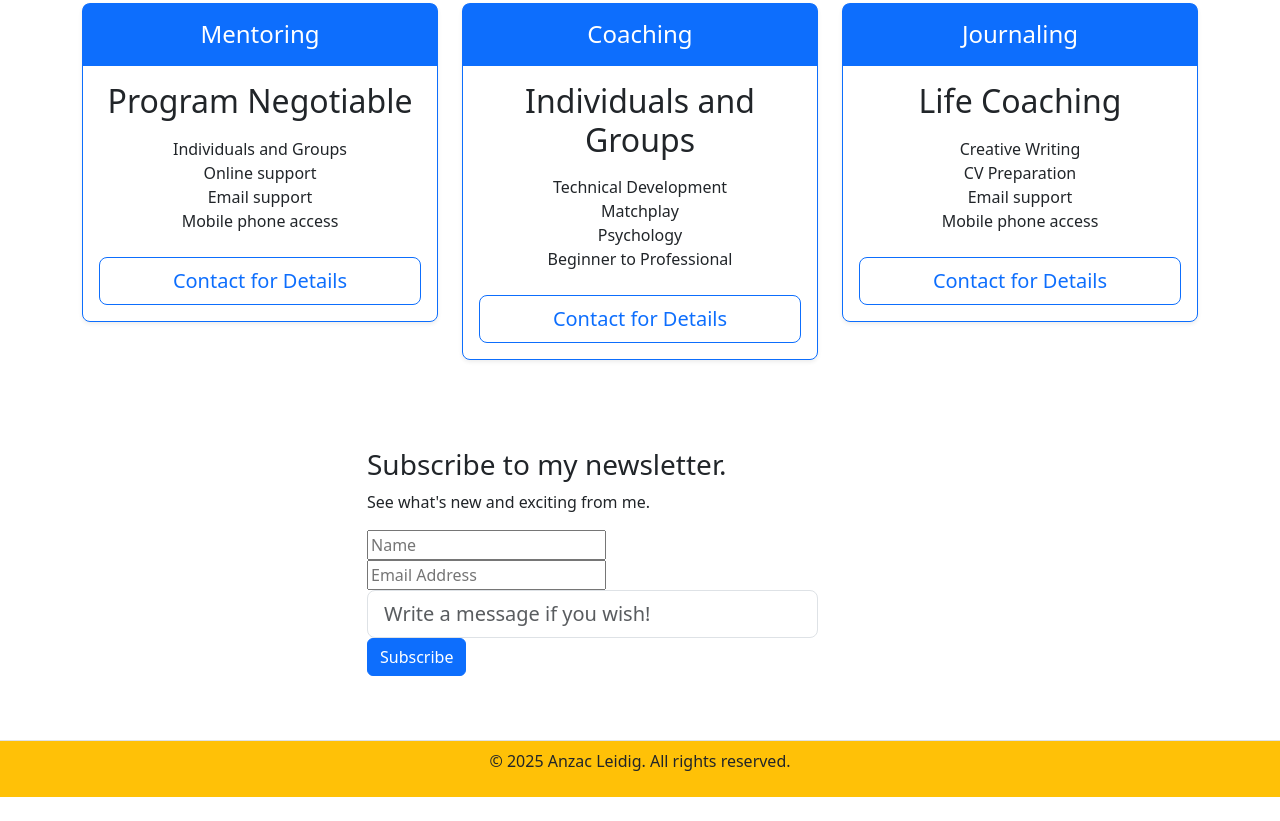
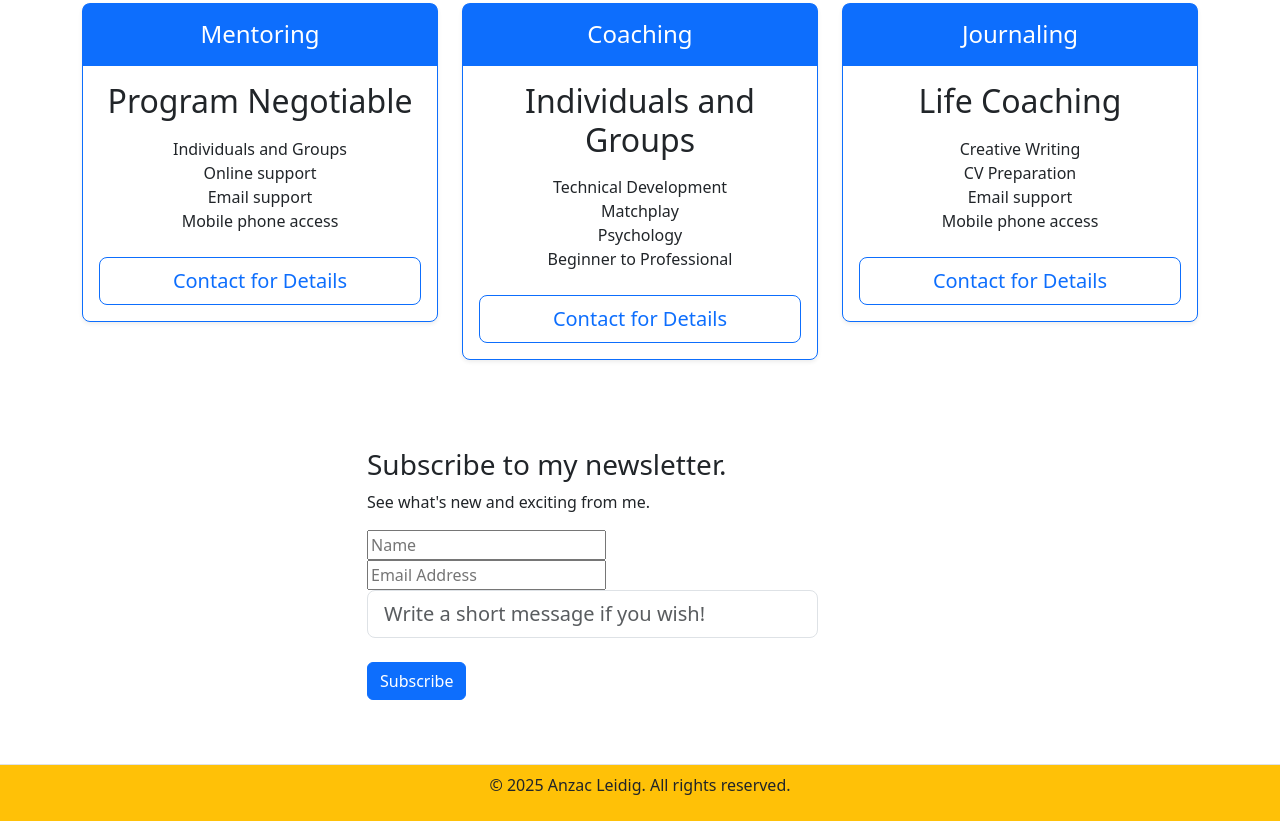
Before and after one commit to nleidig/html-anzactest, a plain HTML site: page index.html in a window 1280 px wide. Shown: the part 1545-2366 px from the top of the page. Before the commit the page ends 2342 px from the top, so only its background shows below. Drawn offline with nearby package versions, Linux system fonts and the light colour scheme; a script that the page names is missing.

Commit message:
Update index.html

```diff
--- a/index.html
+++ b/index.html
@@ -206,7 +206,9 @@
           <form action="https://formsubmit.co/nickleidig7@gmail.com" method="POST">
             <input type="text" name="name" placeholder="Name" required>
             <input type="email" name="email" placeholder="Email Address" require>
-            <input class="form-control form-control-lg" type="text" placeholder="Write a message if you wish!">
+            <br>
+            <input class="form-control form-control-lg" type="text" placeholder="Write a short message if you wish!">
+            <br>
             <button class="btn btn-primary" type="submit">Subscribe</button>
           </form>
 
```
